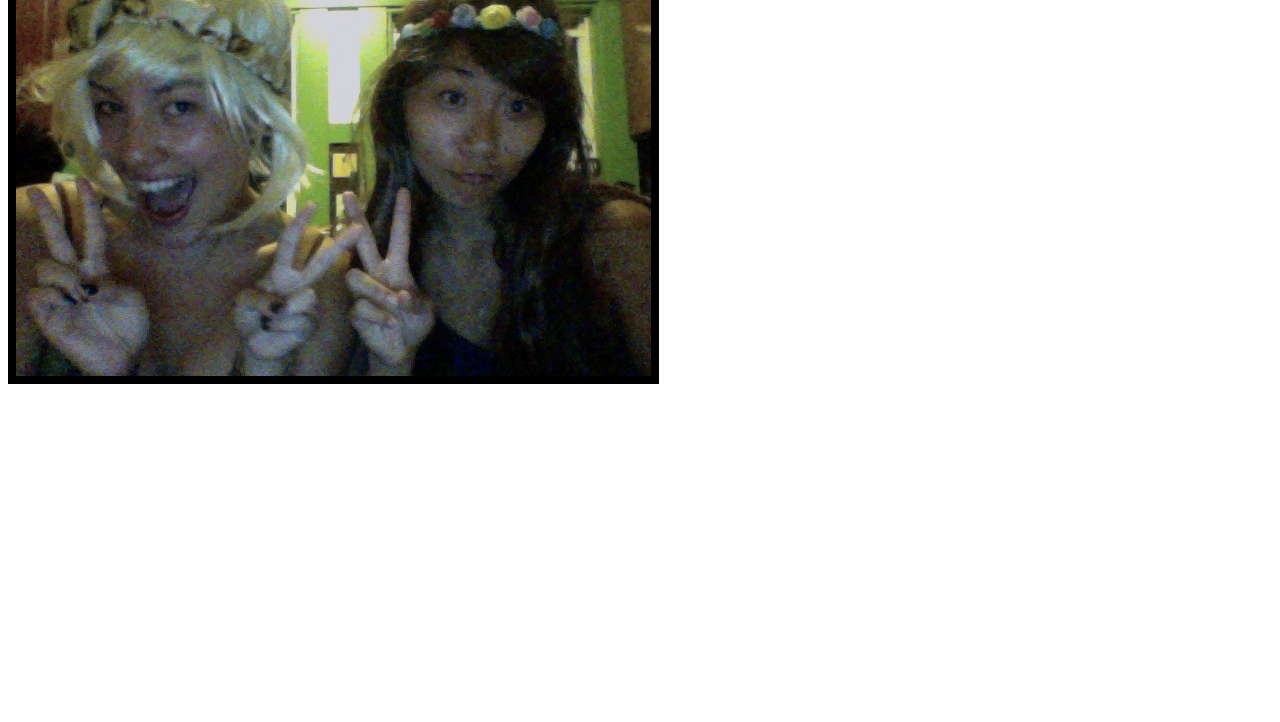
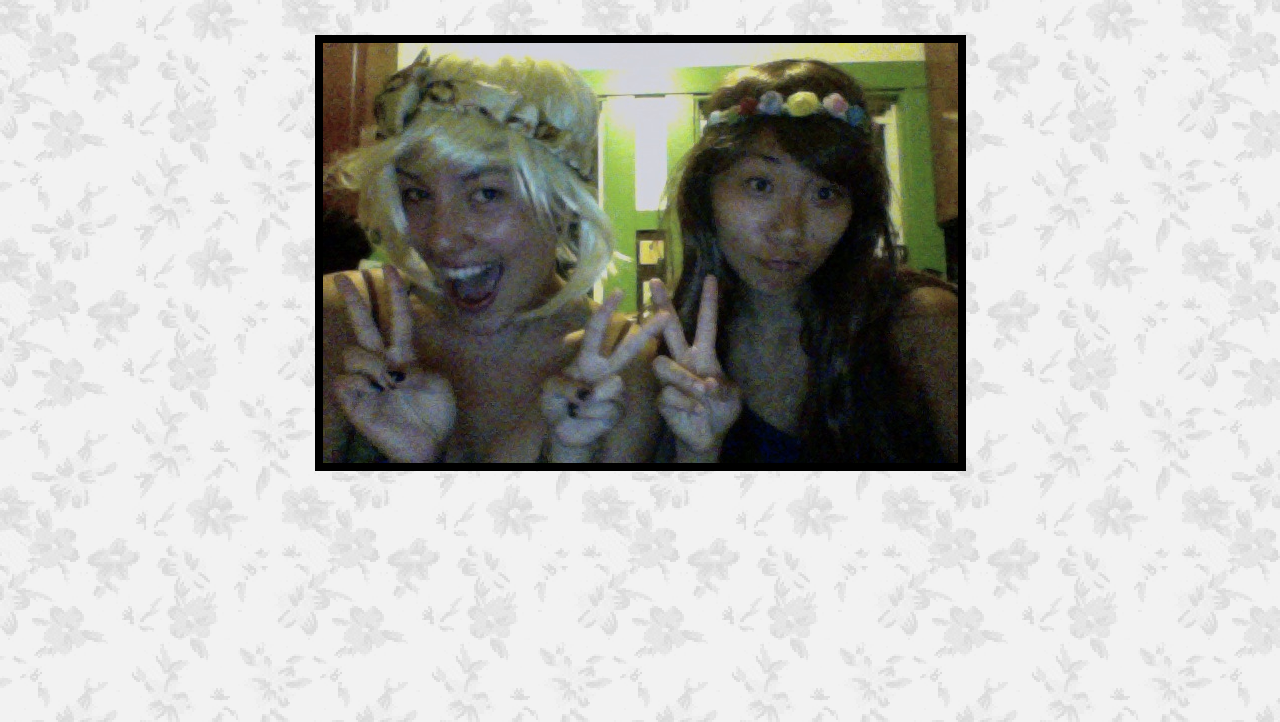
Before and after one commit to sbarnekow/jscarousel, a plain HTML site: page index.html in a window 1280 px wide. Shown: the part 78-800 px from the top of the page. Drawn offline with Linux system fonts and the light colour scheme; a web font is replaced by a local one.

Commit message:
changed background

```diff
--- a/index.html
+++ b/index.html
@@ -2,6 +2,7 @@
 <html>
 <header>
   <link rel="stylesheet" type="text/css" href="stylesheet.css">
+  <link href='http://fonts.googleapis.com/css?family=Rye' rel='stylesheet' type='text/css'>
 </header>
 <body>
   <div>
--- a/stylesheet.css
+++ b/stylesheet.css
@@ -3,6 +3,8 @@
   overflow: hidden;
   width: 635px;
   height: 420px;
+  margin-left: auto;
+  margin-right: auto;
 }
 
 .slider {
@@ -13,3 +15,14 @@
 .slider img{
   float: left;
 }
+
+div {
+  text-align: center;
+  margin-bottom: 50px;
+  font-family: 'Rye';
+  font-size: 3em;
+}
+
+body {
+  background-image: URL('img/greyfloral_@2X.png');
+}
```
Also changed, not shown: img/greyfloral_@2X.png (added).
